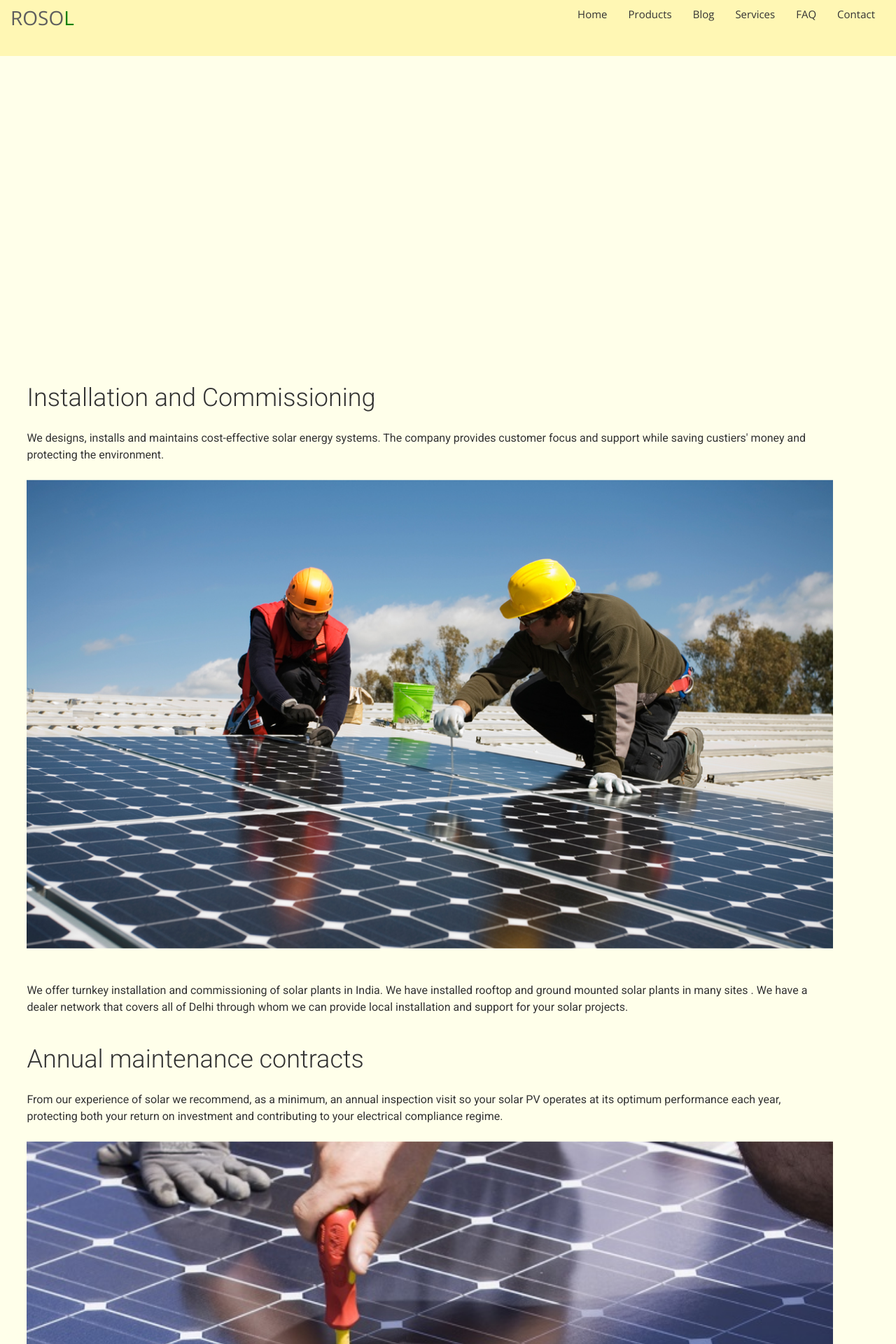
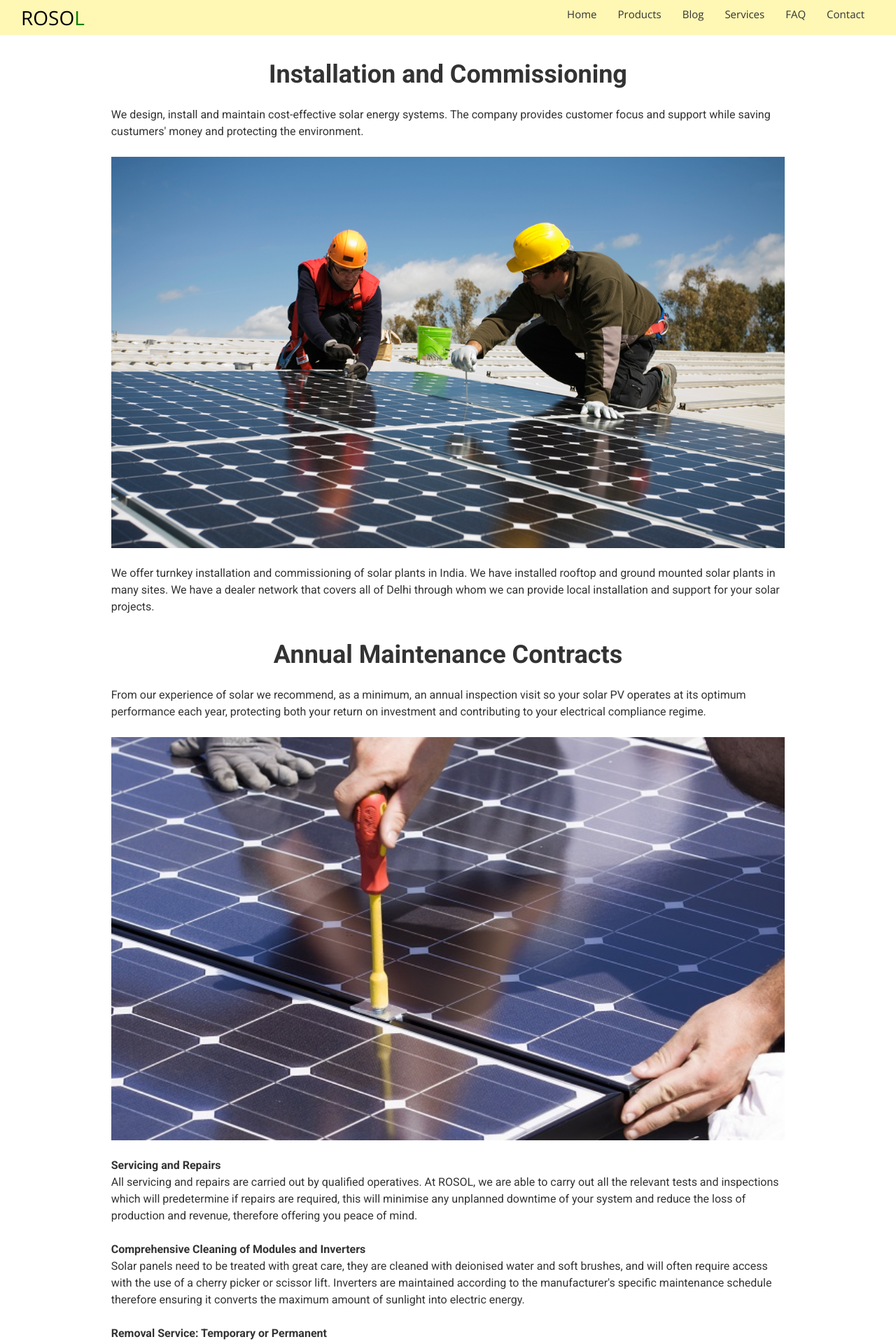
Before and after one commit to rosol-India/rosol-india, a Jekyll site: the page built from services-page.html, in a window 1280 px wide. Shown: the top 1920 px of the page at 70% size. Built offline with Jekyll 4.4.1, drawn with Linux system fonts in a browser that asks for light colours; nearby versions of some CDN libraries; some web fonts are replaced; some of the changed text lies outside the part shown.

Commit message:
service page added

```diff
--- a/css/services.css
+++ b/css/services.css
@@ -1,60 +1,60 @@
-#servicehead {
-  box-sizing: border-box;
-}
+
 *,
 *::before,
 *::after {
   position: relative;
-  margin: 0;
-  padding: 0;
-  box-sizing: inherit;
+  margin: 0%;
+  padding: 0%;
+  box-sizing: border-box;
+}
+#out{
+  width:100%;
 }
 #servicebody {
-  margin: 0;
-  margin-top: -1.4%;
-  padding: 0;
-  width: 100vw;
-  height: 100vh;
+  margin: 0%;
+  margin-top: 0%;
+  padding: 0%;
+  width: 98%;
+  height: auto;
   overflow: hidden;
   background-color: #ffffea;
 }
 
 .service-section-set {
   position: relative;
+  width: 80%;
+  margin:1% 10%;
+  height: auto;
+}
+.service-section-content {
   width: 100%;
-  height: 100%;
+  height: auto;
+  margin-top:2%;
 }
 
 .service-section-frame {
-  position: absolute;
-  z-index: 1;
-  top: 0;
-  left: 0;
+  position: relative;
+  top: 0%;
+  left: 0%;
 
   width: 100%;
   height: 100%;
-  overflow-x:auto;
-  overflow-y: auto;
 padding: 0% 3%;
 
-  -webkit-transform: translate(0, 10%);
+ /* -webkit-transform: translate(0, 10%);
           transform: translate(0, 10%);
   -webkit-transition: opacity 0.5s ease-in-out, -webkit-transform 0.5s ease-in-out;
   transition: opacity 0.5s ease-in-out, -webkit-transform 0.5s ease-in-out;
   transition: opacity 0.5s ease-in-out, transform 0.5s ease-in-out;
   transition: opacity 0.5s ease-in-out, transform 0.5s ease-in-out, -webkit-transform 0.5s ease-in-out;
   display: block;
-  opacity: 1;
+  opacity: 1;*/
 
 
 }
 
-.service-section-content {
-  width: 100%;
-  height: auto;
-  margin-top:2%;
-}
-.service-back-to-start {
+
+./*service-back-to-start {
   -webkit-animation: fade 0.5s ease-in-out forwards;
     -webkit-animation-delay: 3s;
     -moz-animation: fade 0.5s ease-in-out forwards;
@@ -94,15 +94,19 @@ background-color: #5FAD56;
 .service-back-to-start:active {
   top: 27px;
   box-shadow: 0 2px 10px -1px rgba(89, 89, 89, 0.65);
-}
+}*/
 .service-responsive-img
 {
-  display: block; margin-left: auto; margin-right: auto;
+  display: block;
+  margin-left: auto;
+  margin-right: auto;
 }
 .hred {
   font: normal normal 300 36px/2 "Roboto", serif;
+  text-align: center;
+  font-weight: bold;
 }
 .pred {
-	width: 90%;
+  width: 100%;
   font: normal normal 400 16px/1.5 "Roboto", sans-serif;
 }
--- a/services-page.html
+++ b/services-page.html
@@ -5,34 +5,32 @@ permalink: /service/
 ---
   <meta name="viewport" content="width=device-width, initial-scale=1">
 <link href='https://fonts.googleapis.com/css?family=Roboto:400,700,400italic,700italic,300,300italic' rel='stylesheet' type='text/css'>
-  <link rel="stylesheet" href="https://cdnjs.cloudflare.com/ajax/libs/normalize/5.0.0/normalize.min.css">
-
 
      <link rel="stylesheet" href="{{ site.baseurl }}/css/services.css" />
 
 
-</head>
-
-<div id="servicebody">
 
 
+
+
+<div id="out">
 <div class="service-section-set">
   <section class="service-section-frame">
      <div class="service-section-content">
       <h2 class="hred">Installation and Commissioning</h2>
       <p class="pred">
-        We designs, installs and maintains cost-effective solar energy systems. The company provides customer focus and support while saving custiers' money and protecting the environment.
+        We design, install and maintain cost-effective solar energy systems. The company provides customer focus and support while saving custumers' money and protecting the environment.
         <br>
         <br>
         <img src="{{ site.baseurl }}/img/install.jpg" class="service-responsive-img" width="100%">
         <br>
         <br>
-        We offer turnkey installation and commissioning of solar plants in India. We have installed  rooftop and ground mounted solar plants in many sites . We have a dealer network that covers all of Delhi through whom we can provide local installation and support for your solar projects.
+        We offer turnkey installation and commissioning of solar plants in India. We have installed rooftop and ground mounted solar plants in many sites. We have a dealer network that covers all of Delhi through whom we can provide local installation and support for your solar projects.
 
       </p>
     </div>
     <div class="service-section-content">
-      <h2 class="hred">Annual maintenance contracts</h2>
+      <h2 class="hred">Annual Maintenance Contracts</h2>
       <p class="pred">
         From our experience of solar we recommend, as a minimum, an annual inspection visit so your solar PV operates at its optimum performance each year, protecting both your return on investment and contributing to your electrical compliance regime.
         <br>
@@ -40,17 +38,17 @@ permalink: /service/
         <img src="{{ site.baseurl }}/img/amc.jpg" class="service-responsive-img" width="100%">
         <br>
         <br>
-        <b>Servicing and repairs</b>
+        <b>Servicing and Repairs</b>
         <br>
-        All servicing and repairs are carried out by qualified operatives. At ROSOL we are able to carry out all relevant tests and inspections which will predetermine if repairs are required, this will minimise any unplanned downtime of your system and reduce the loss of production and revenue, therefore offering you peace of mind.
+        All servicing and repairs are carried out by qualified operatives. At ROSOL, we are able to carry out all the relevant tests and inspections which will predetermine if repairs are required, this will minimise any unplanned downtime of your system and reduce the loss of production and revenue, therefore offering you peace of mind.
         <br>
         <br>
-        <b>Comprehensive cleaning of modules and inverters</b>
+        <b>Comprehensive Cleaning of Modules and Inverters</b>
         <br>
-        Solar panels need to be treated with great care, they are cleaned with deionised water and soft brushes, and will often require access with the use of a cherry picker or scissor lift. Inverters are maintained according to the manufacturers specific maintenance schedules therefore ensuring it converts the maximum amount of sunlight into electric energy.
+        Solar panels need to be treated with great care, they are cleaned with deionised water and soft brushes, and will often require access with the use of a cherry picker or scissor lift. Inverters are maintained according to the manufacturer's specific maintenance schedule therefore ensuring it converts the maximum amount of sunlight into electric energy.
         <br>
         <br>
-        <b>Removal service: temporary or permanent</b>
+        <b>Removal Service: Temporary or Permanent</b>
         <br>
         Whether you are moving house and want to take your panels with you, or simply need to make repairs to your roof, we can remove your panels and store them safely. Our qualified operatives will carry out all necessary works.
 
```
Also changed, not shown: other parts of services-page.html (+3 -4 lines), 2 other files.
